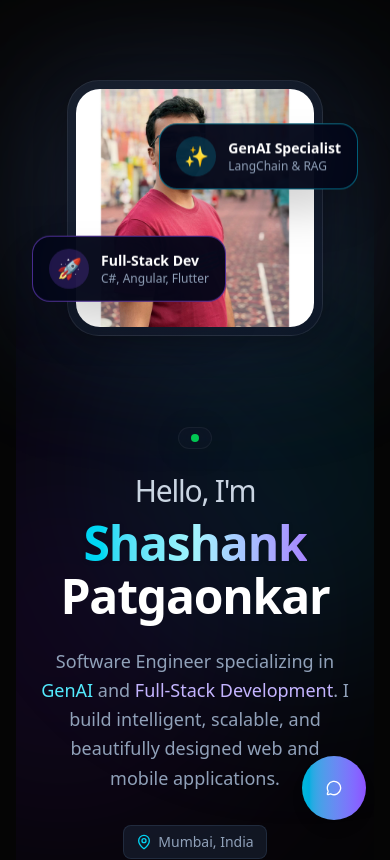
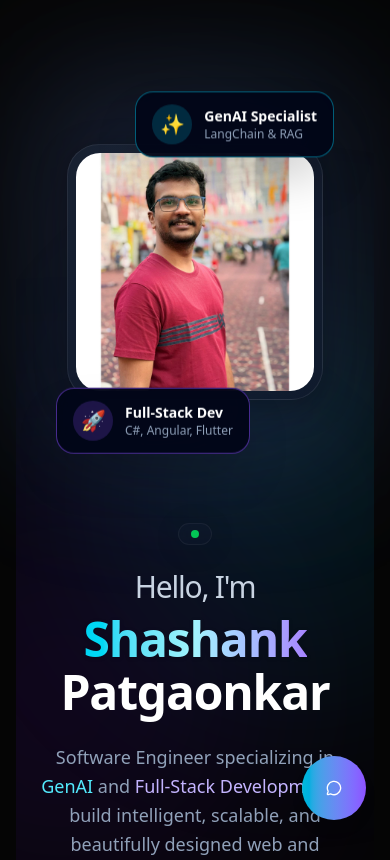
Before and after one commit to shashank-1112/Shashank-Portfolio, a Next.js app: page / in a window 390 px wide. Shown: the top 860 px of the page. Built offline with nearby package versions, Linux system fonts and the light colour scheme.

Commit message:
UI handled for floating badge

```diff
--- a/src/components/Hero.tsx
+++ b/src/components/Hero.tsx
@@ -132,7 +132,7 @@ export default function Hero() {
             initial={{ opacity: 0, scale: 0.8 }}
             animate={{ opacity: 1, scale: 1 }}
             transition={{ duration: 0.8, delay: 0.3 }}
-            className="relative lg:h-[600px] flex items-center justify-center order-first lg:order-last mb-10 lg:mb-0"
+            className="relative lg:h-[600px] flex items-center justify-center order-first lg:order-last mb-4 lg:mb-0 pt-16 pb-14 sm:pt-0 sm:pb-0"
           >
             {/* Glowing borders around image */}
             <div className="absolute inset-0 bg-gradient-to-tr from-cyan-500/10 to-violet-500/10 rounded-[2rem] transform rotate-3 scale-105 blur-3xl" />
@@ -159,7 +159,7 @@ export default function Hero() {
             <motion.div
               animate={{ y: [-10, 10, -10] }}
               transition={{ duration: 4, repeat: Infinity, ease: "easeInOut" }}
-              className="absolute -right-2 sm:-right-4 md:-right-8 lg:-right-12 top-10 lg:top-20 px-4 py-3 rounded-2xl border border-cyan-500/50 z-30 shadow-2xl bg-slate-950/95 backdrop-blur-2xl whitespace-nowrap"
+              className="absolute right-4 top-2 sm:-right-4 md:-right-8 lg:-right-12 sm:top-10 lg:top-20 px-4 py-3 rounded-2xl border border-cyan-500/50 z-30 shadow-2xl bg-slate-950/95 backdrop-blur-2xl whitespace-nowrap"
             >
               <div className="flex items-center gap-3">
                 <div className="w-10 h-10 rounded-full bg-cyan-500/20 flex items-center justify-center">
@@ -175,7 +175,7 @@ export default function Hero() {
             <motion.div
               animate={{ y: [10, -10, 10] }}
               transition={{ duration: 5, repeat: Infinity, ease: "easeInOut", delay: 1 }}
-              className="absolute -left-2 sm:-left-4 md:-left-8 lg:-left-12 bottom-10 lg:bottom-20 px-4 py-3 rounded-2xl border border-violet-500/50 z-30 shadow-2xl bg-slate-950/95 backdrop-blur-2xl whitespace-nowrap"
+              className="absolute left-4 bottom-2 sm:-left-4 md:-left-8 lg:-left-12 sm:bottom-10 lg:bottom-20 px-4 py-3 rounded-2xl border border-violet-500/50 z-30 shadow-2xl bg-slate-950/95 backdrop-blur-2xl whitespace-nowrap"
             >
               <div className="flex items-center gap-3">
                 <div className="w-10 h-10 rounded-full bg-violet-500/20 flex items-center justify-center">
```
